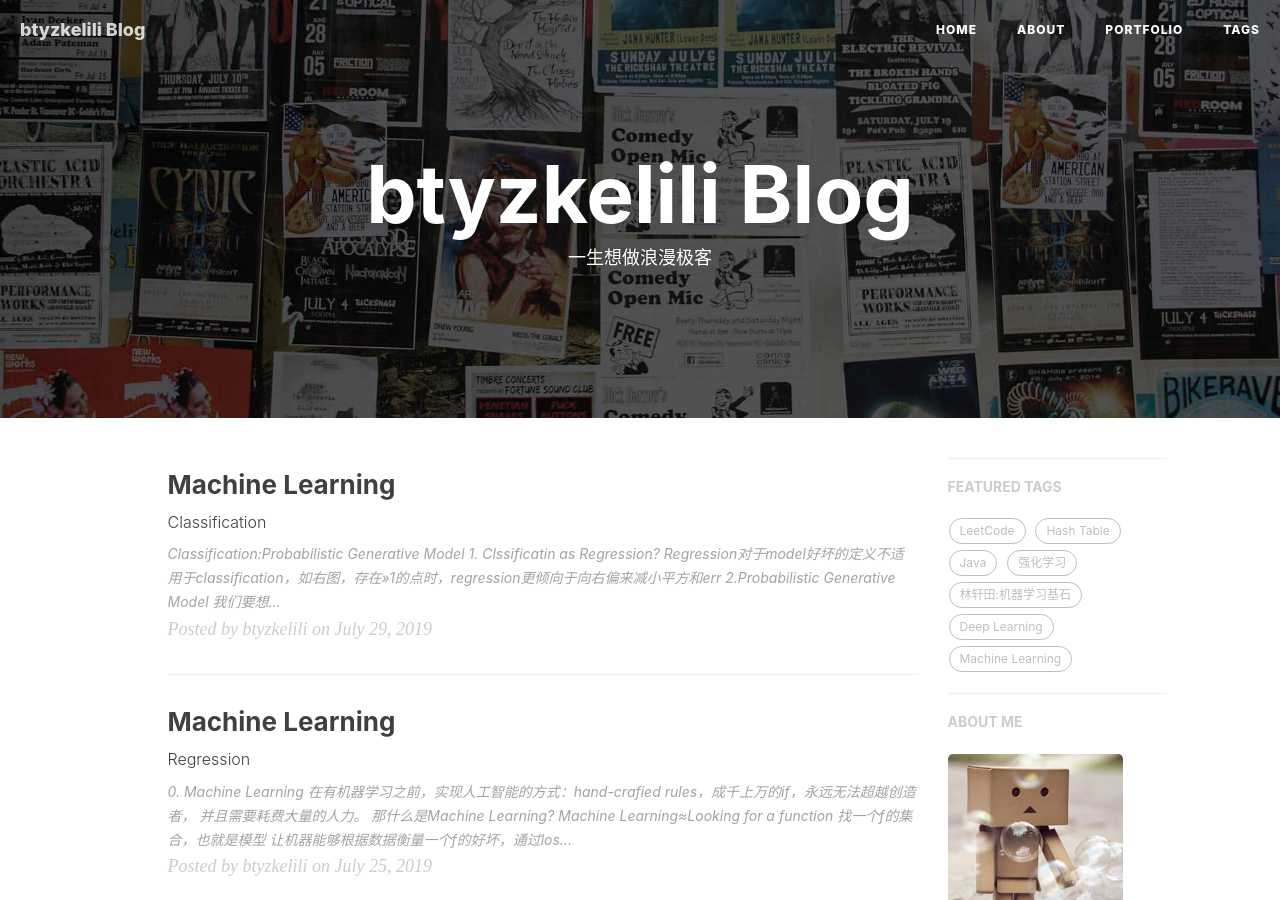
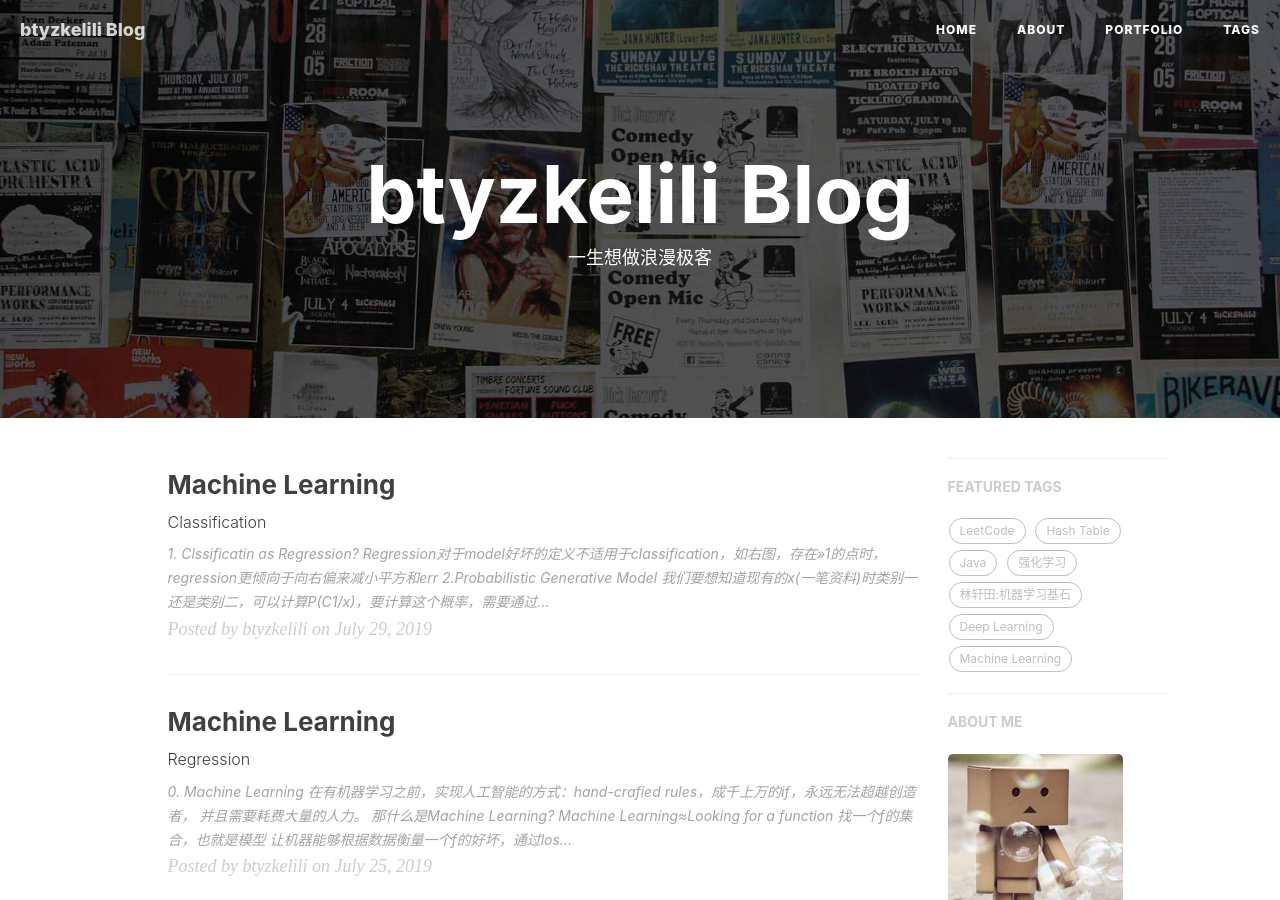
Before and after one commit to btyzkelili/btyzkelili.github.io, a Jekyll site: the page built from index.html, in a window 1280 px wide and 900 px high. Built offline with Jekyll 4.4.1, drawn with Linux system fonts in a browser that asks for light colours; nearby versions of some CDN libraries; the list of posts is cut into pages by our own code; comment, search, counter and statistics services are not loaded.

Commit message:
Update 2019-07-29-ml-classification.md

```diff
--- a/_posts/2019-07-29-ml-classification.md
+++ b/_posts/2019-07-29-ml-classification.md
@@ -10,7 +10,6 @@
 tags:
     - Machine Learning
 ---
-# Classification:Probabilistic Generative Model
 ## 1. Clssificatin as Regression?
 ![](/img/lhy_ml/c-1.png)
 Regression对于model好坏的定义不适用于classification，如右图，存在>>1的点时，regression更倾向于向右偏来减小平方和err
@@ -19,14 +18,14 @@
 ![](/img/lhy_ml/c-2.png)
 我们要想知道现有的x(一笔资料)时类别一还是类别二，可以计算P(C1/x)，要计算这个概率，需要通过training data得到P(C1)=C1数据个数/总数据个数、
 P(C2)、P(x/C1)、P(x/C2)
+
 P(x)可以知道任意x产生的概率，所以叫做Generative Model(生成模型)
 
 怎么计算一个在训练集中没有的x的P(x/C1)呢？P(C1)P(C2)好计算，那P(x/C1)、P(x/C2)如何得到？
 
 ![](/img/lhy_ml/c-3.png)  ![](/img/lhy_ml/c-4.png)
 我们假设每一个类别的x的产生来自于一个高斯分布，高斯分布有两个参数∑(也就是σ<sup>2</sup>)和μ，任何一个高斯分布都可以sample出这个类别的training data，
-但sample出的概率L(μ,∑)不同，假设每笔资料之间独立分布，L(μ,∑)=f(x1)f(x2)...f(xn)(图中n=79笔该类别资料)，找到使L(μ,∑)最大的μ,∑的高斯分布f的结果作为产生x
-的概率
+但sample出的概率L(μ,∑)不同，假设每笔资料之间独立分布，L(μ,∑)=f(x1)f(x2)...f(xn)(图中n=79笔该类别资料)，找到使L(μ,∑)最大的μ,∑的高斯分布f的结果作为产生x的概率
 
 为什么要用高斯分布？
 ![](/img/lhy_ml/c-10.png)
```
